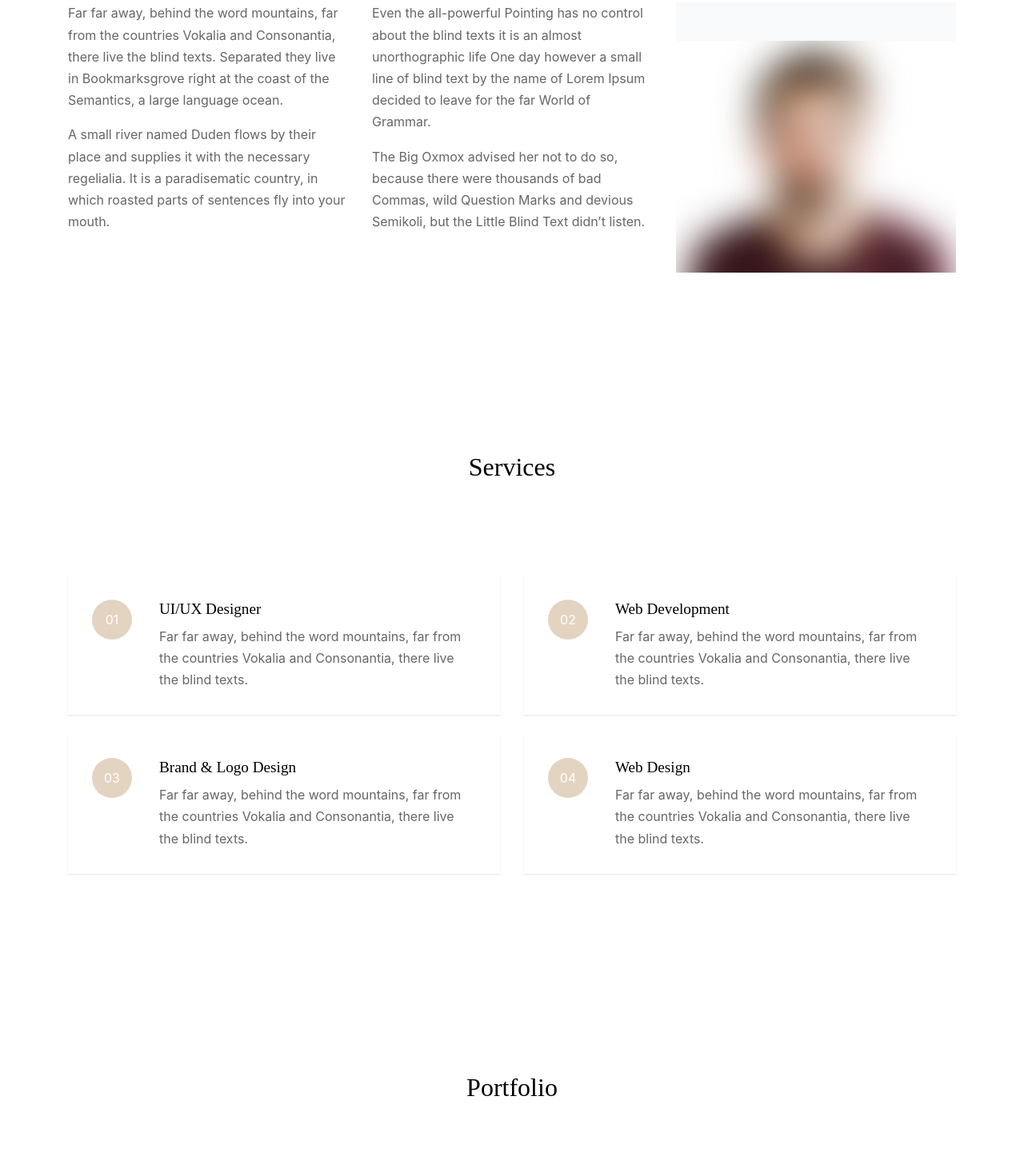
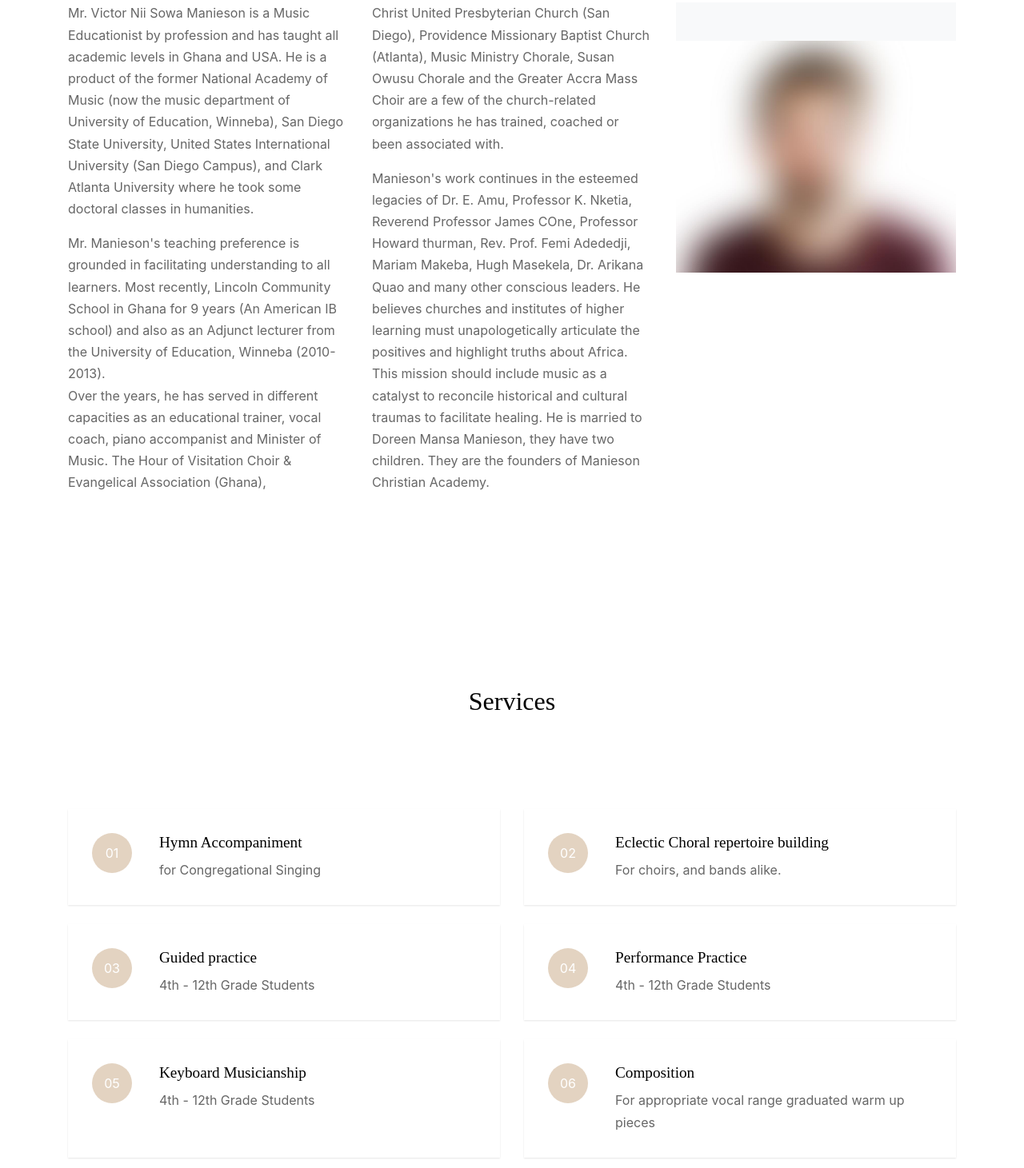
Before and after one commit to blackhandel/victormanieson.github.io, a plain HTML site: page index.html in a window 1280 px wide. Shown: the part 999-2460 px from the top of the page at 80% size. Drawn offline with Linux system fonts and the light colour scheme; files whose address does not match are found by name; a web font is replaced by a local one.

Commit message:
Update index.html

```diff
--- a/index.html
+++ b/index.html
@@ -133,13 +133,15 @@
             </div>
           </div>
           <div class="col-lg-4 order-2 order-lg-1">
-            <p>Far far away, behind the word mountains, far from the countries Vokalia and Consonantia, there live the blind texts. Separated they live in Bookmarksgrove right at the coast of the Semantics, a large language ocean.</p>
-            <p>A small river named Duden flows by their place and supplies it with the necessary regelialia. It is a paradisematic country, in which roasted parts of sentences fly into your mouth.</p>
+            <p>Mr. Victor Nii Sowa Manieson is a Music Educationist by profession and has taught all academic levels in Ghana and USA. He is a product of the former National Academy of Music (now the music department of University of Education, Winneba), San Diego State University, United States International University (San Diego Campus), and Clark Atlanta University where he took some doctoral classes in humanities.</p>
+            <p>Mr. Manieson's teaching preference is grounded in facilitating understanding to all learners. Most recently, Lincoln Community School in Ghana for 9 years (An American IB school) and also as an Adjunct lecturer from the University of Education, Winneba (2010-2013). <br>
+Over the years, he has served in different capacities as an educational trainer, vocal coach, piano accompanist and Minister of Music. The Hour of Visitation Choir & Evangelical Association (Ghana),
+            </p>
           </div>
           <div class="col-lg-4 order-3 order-lg-2">
-            <p>Even the all-powerful Pointing has no control about the blind texts it is an almost unorthographic life One day however a small line of blind text by the name of Lorem Ipsum decided to leave for the far World of Grammar.</p>
+            <p> Christ United Presbyterian Church (San Diego), Providence Missionary Baptist Church (Atlanta), Music Ministry Chorale, Susan Owusu Chorale and the Greater Accra Mass Choir are a few of the church-related organizations he has trained, coached or been associated with.</p>
 
-            <p>The Big Oxmox advised her not to do so, because there were thousands of bad Commas, wild Question Marks and devious Semikoli, but the Little Blind Text didn’t listen.</p>
+            <p>Manieson's work continues in the esteemed legacies of Dr. E. Amu, Professor K. Nketia, Reverend Professor James COne, Professor Howard thurman, Rev. Prof. Femi Adededji, Mariam Makeba, Hugh Masekela, Dr. Arikana Quao and many other conscious leaders. He believes churches and institutes of higher learning must unapologetically articulate the positives and highlight truths about Africa. This mission should include music as a catalyst to reconcile historical and cultural traumas to facilitate healing.  He is married to Doreen Mansa Manieson, they have two children. They are the founders of Manieson Christian Academy.</p>
           </div>
 
         </div>
@@ -158,8 +160,8 @@
             <div class="service d-flex h-100">
               <div class="service-number mr-4"><span>01</span></div>
               <div class="service-about">
-                <h3>UI/UX Designer</h3>
-                <p>Far far away, behind the word mountains, far from the countries Vokalia and Consonantia, there live the blind texts.</p>
+                <h3>Hymn Accompaniment</h3>
+                <p> for Congregational Singing</p>
               </div>
             </div>
           </div>
@@ -168,8 +170,8 @@
             <div class="service d-flex h-100">
               <div class="service-number mr-4"><span>02</span></div>
               <div class="service-about">
-                <h3>Web Development</h3>
-                <p>Far far away, behind the word mountains, far from the countries Vokalia and Consonantia, there live the blind texts.</p>
+                <h3>Eclectic Choral repertoire building</h3>
+                <p>For choirs, and bands alike.</p>
               </div>
             </div>
           </div>
@@ -178,8 +180,8 @@
             <div class="service d-flex h-100">
               <div class="service-number mr-4"><span>03</span></div>
               <div class="service-about">
-                <h3>Brand &amp; Logo Design</h3>
-                <p>Far far away, behind the word mountains, far from the countries Vokalia and Consonantia, there live the blind texts.</p>
+                <h3>Guided practice</h3>
+                <p>4th - 12th Grade Students</p>
               </div>
             </div>
           </div>
@@ -188,8 +190,27 @@
             <div class="service d-flex h-100">
               <div class="service-number mr-4"><span>04</span></div>
               <div class="service-about">
-                <h3>Web Design</h3>
-                <p>Far far away, behind the word mountains, far from the countries Vokalia and Consonantia, there live the blind texts.</p>
+                <h3>Performance Practice</h3>
+                <p>4th - 12th Grade Students</p>
+              </div>
+            </div>
+          </div>
+
+          <div class="col-md-6 mb-4">
+            <div class="service d-flex h-100">
+              <div class="service-number mr-4"><span>05</span></div>
+              <div class="service-about">
+                <h3>Keyboard Musicianship</h3>
+                <p>4th - 12th Grade Students</p>
+              </div>
+            </div>
+          </div>
+          <div class="col-md-6 mb-4">
+            <div class="service d-flex h-100">
+              <div class="service-number mr-4"><span>06</span></div>
+              <div class="service-about">
+                <h3>Composition</h3>
+                <p>For appropriate vocal range graduated warm up pieces</p>
               </div>
             </div>
           </div>
```
